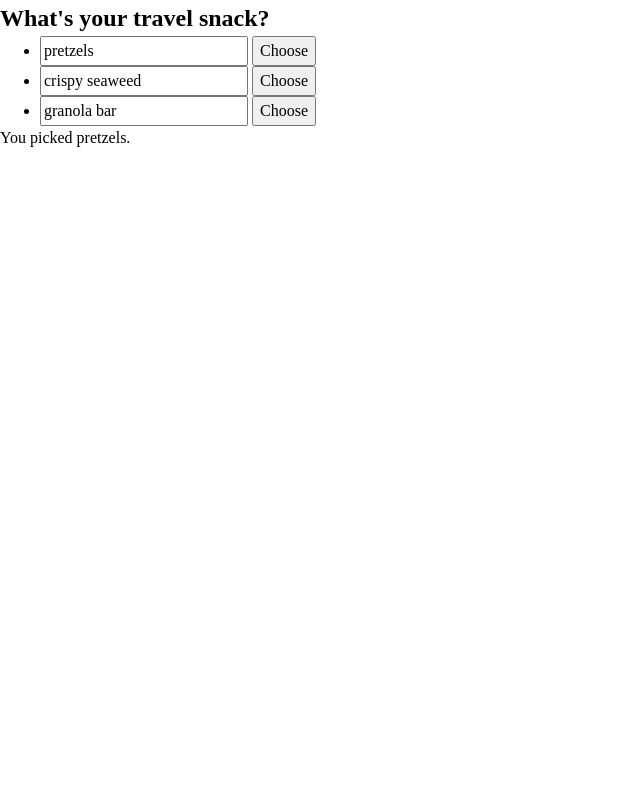
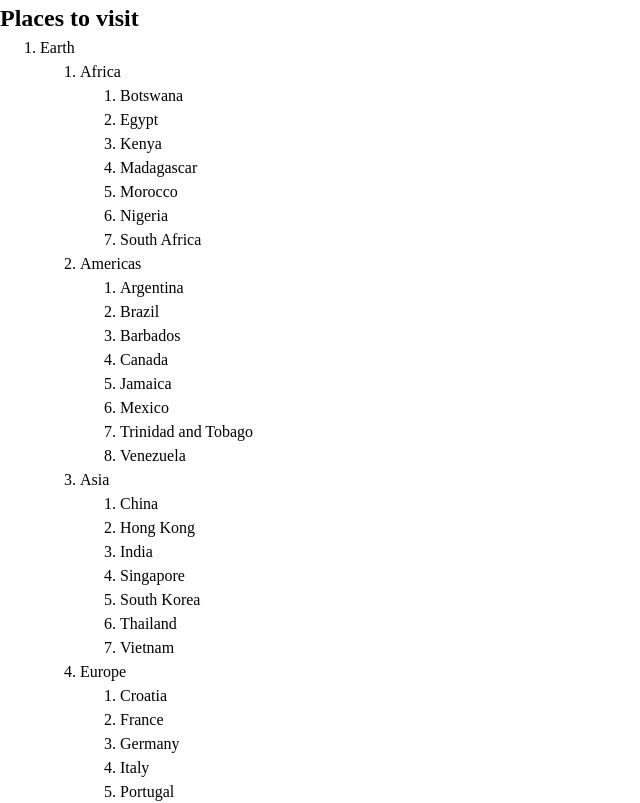
Before and after one commit to takunagai/react-official-tutorial, a React (Create React App) app: page / in a window 1280 px wide. Shown: the top 803 px of the page, without its empty margins (0-640 px from the left). Built offline with nearby package versions, Linux system fonts and the light colour scheme.

Commit message:
データオブジェクトの深いネストを避ける - フラットに。子の ID の配列を保持させ、再起的に処理させる

```diff
--- /dev/null
+++ b/src/PlaceTree.jsx
@@ -0,0 +1,45 @@
+import { useState } from 'react'
+import { initialTravelPlan } from './placeTreeData'
+
+function PlaceTree({ id, placesById }) {
+  const place = placesById[id]
+  const childIds = place.childIds
+
+  return (
+    <>
+      <li>{place.title}</li>
+      {childIds.length > 0 && (
+        <ol>
+          {childIds.map(childId => (
+            <PlaceTree
+              key={childId} // リストに必要な key
+              id={childId}
+              placesById={placesById}
+            />
+          ))}
+        </ol>
+      )}
+    </>
+  )
+}
+
+export default function TravelPlan() {
+  const [plan, setPlan] = useState(initialTravelPlan)
+  const root = plan[0]
+  const planetIds = root.childIds
+
+  return (
+    <>
+      <h2>Places to visit</h2>
+      <ol>
+        {planetIds.map(id => (
+          <PlaceTree
+            key={id} // リストに必要な key
+            id={id}
+            placesById={plan}
+          />
+        ))}
+      </ol>
+    </>
+  )
+}
--- a/src/index.js
+++ b/src/index.js
@@ -47,7 +47,8 @@
 // import EditProfile from './EditProfile'
 // import FeedbackForm2 from './FeedbackForm2'
 // import Form9 from './Form9'
-import Menu from './Menu'
+// import Menu from './Menu'
+import PlaceTree from './PlaceTree'
 
 
 const container = document.getElementById('root')
@@ -101,7 +102,8 @@
     {/*<EditProfile />*/}
     {/*<FeedbackForm2 />*/}
     {/*<Form9 />*/}
-    <Menu />
+    {/*<Menu />*/}
+    <PlaceTree />
   </React.StrictMode>
 )
 
--- /dev/null
+++ b/src/placeTreeData.js
@@ -0,0 +1,252 @@
+export const initialTravelPlan = {
+  0: {
+    id: 0,
+    title: '(Root)',
+    childIds: [1, 43, 47],
+  },
+  1: {
+    id: 1,
+    title: 'Earth',
+    childIds: [2, 10, 19, 27, 35]
+  },
+  2: {
+    id: 2,
+    title: 'Africa',
+    childIds: [3, 4, 5, 6 , 7, 8, 9]
+  },
+  3: {
+    id: 3,
+    title: 'Botswana',
+    childIds: []
+  },
+  4: {
+    id: 4,
+    title: 'Egypt',
+    childIds: []
+  },
+  5: {
+    id: 5,
+    title: 'Kenya',
+    childIds: []
+  },
+  6: {
+    id: 6,
+    title: 'Madagascar',
+    childIds: []
+  },
+  7: {
+    id: 7,
+    title: 'Morocco',
+    childIds: []
+  },
+  8: {
+    id: 8,
+    title: 'Nigeria',
+    childIds: []
+  },
+  9: {
+    id: 9,
+    title: 'South Africa',
+    childIds: []
+  },
+  10: {
+    id: 10,
+    title: 'Americas',
+    childIds: [11, 12, 13, 14, 15, 16, 17, 18],
+  },
+  11: {
+    id: 11,
+    title: 'Argentina',
+    childIds: []
+  },
+  12: {
+    id: 12,
+    title: 'Brazil',
+    childIds: []
+  },
+  13: {
+    id: 13,
+    title: 'Barbados',
+    childIds: []
+  },
+  14: {
+    id: 14,
+    title: 'Canada',
+    childIds: []
+  },
+  15: {
+    id: 15,
+    title: 'Jamaica',
+    childIds: []
+  },
+  16: {
+    id: 16,
+    title: 'Mexico',
+    childIds: []
+  },
+  17: {
+    id: 17,
+    title: 'Trinidad and Tobago',
+    childIds: []
+  },
+  18: {
+    id: 18,
+    title: 'Venezuela',
+    childIds: []
+  },
+  19: {
+    id: 19,
+    title: 'Asia',
+    childIds: [20, 21, 22, 23, 24, 25, 26],
+  },
+  20: {
+    id: 20,
+    title: 'China',
+    childIds: []
+  },
+  21: {
+    id: 21,
+    title: 'Hong Kong',
+    childIds: []
+  },
+  22: {
+    id: 22,
+    title: 'India',
+    childIds: []
+  },
+  23: {
+    id: 23,
+    title: 'Singapore',
+    childIds: []
+  },
+  24: {
+    id: 24,
+    title: 'South Korea',
+    childIds: []
+  },
+  25: {
+    id: 25,
+    title: 'Thailand',
+    childIds: []
+  },
+  26: {
+    id: 26,
+    title: 'Vietnam',
+    childIds: []
+  },
+  27: {
+    id: 27,
+    title: 'Europe',
+    childIds: [28, 29, 30, 31, 32, 33, 34],
+  },
+  28: {
+    id: 28,
+    title: 'Croatia',
+    childIds: []
+  },
+  29: {
+    id: 29,
+    title: 'France',
+    childIds: []
+  },
+  30: {
+    id: 30,
+    title: 'Germany',
+    childIds: []
+  },
+  31: {
+    id: 31,
+    title: 'Italy',
+    childIds: []
+  },
+  32: {
+    id: 32,
+    title: 'Portugal',
+    childIds: []
+  },
+  33: {
+    id: 33,
+    title: 'Spain',
+    childIds: []
+  },
+  34: {
+    id: 34,
+    title: 'Turkey',
+    childIds: []
+  },
+  35: {
+    id: 35,
+    title: 'Oceania',
+    childIds: [36, 37, 38, 39, 40, 41, 42],
+  },
+  36: {
+    id: 36,
+    title: 'Australia',
+    childIds: []
+  },
+  37: {
+    id: 37,
+    title: 'Bora Bora (French Polynesia)',
+    childIds: []
+  },
+  38: {
+    id: 38,
+    title: 'Easter Island (Chile)',
+    childIds: []
+  },
+  39: {
+    id: 39,
+    title: 'Fiji',
+    childIds: []
+  },
+  40: {
+    id: 40,
+    title: 'Hawaii (the USA)',
+    childIds: []
+  },
+  41: {
+    id: 41,
+    title: 'New Zeland',
+    childIds: []
+  },
+  42: {
+    id: 42,
+    title: 'Vanuatu',
+    childIds: []
+  },
+  43: {
+    id: 43,
+    title: 'Moon',
+    childIds: [44, 45, 46]
+  },
+  44: {
+    id: 44,
+    title: 'Rheita',
+    childIds: []
+  },
+  45: {
+    id: 45,
+    title: 'Piccolomini',
+    childIds: []
+  },
+  46: {
+    id: 46,
+    title: 'Tycho',
+    childIds: []
+  },
+  47: {
+    id: 47,
+    title: 'Mars',
+    childIds: [48, 49]
+  },
+  48: {
+    id: 48,
+    title: 'Corn Town',
+    childIds: []
+  },
+  49: {
+    id: 49,
+    title: 'Green Hill',
+    childIds: []
+  }
+}
```
Also changed, not shown: 1 other file (tests, documents, lock files or other folders).
